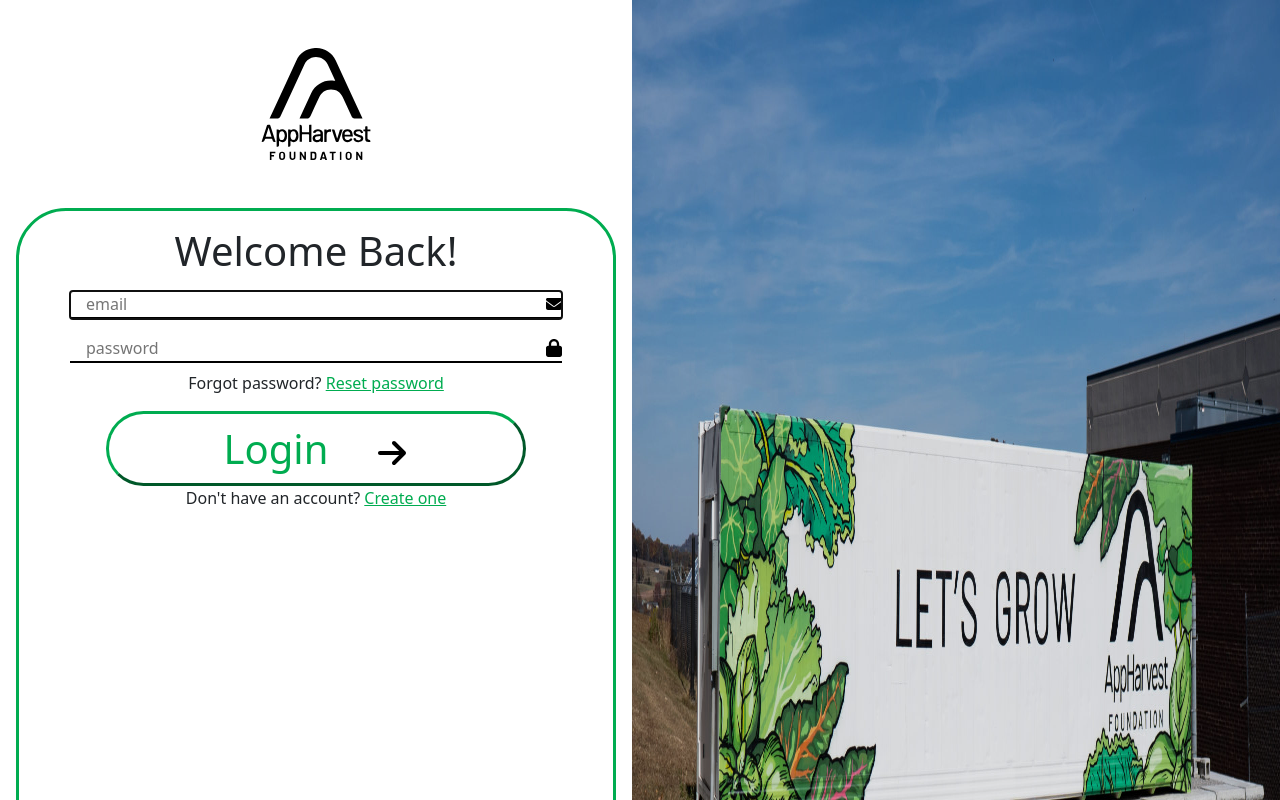
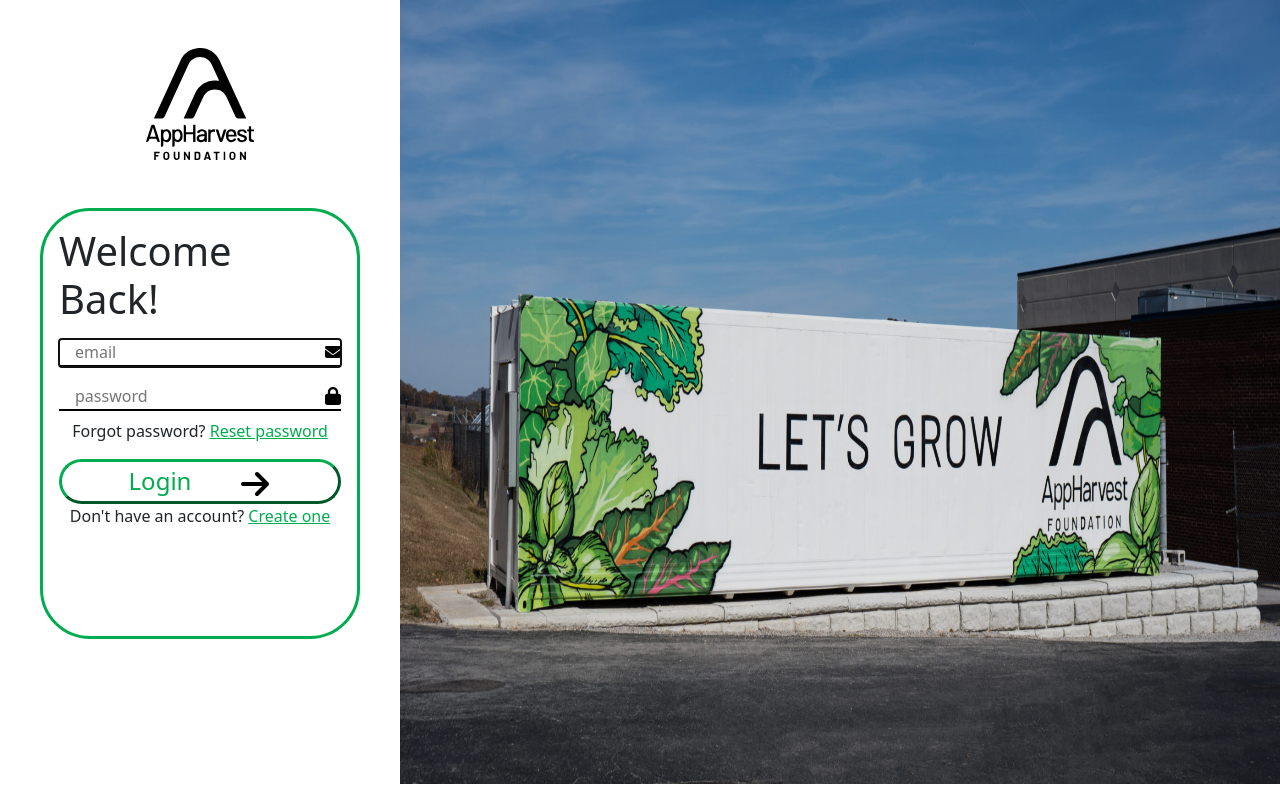
Before and after one commit to App-Harvest-UofL/App-Harvest-UI, a React (Create React App) app: page / in a window 1280 px wide. Shown: the top 800 px of the page. Built offline with nearby package versions, Linux system fonts and the light colour scheme.

Commit message:
kinda with the resizing

```diff
--- a/src/login.css
+++ b/src/login.css
@@ -1,9 +1,15 @@
 /** @format */
 .login-form-container {
-  width: 79rem;
+  width: 40%;
+
+  min-width: 23rem;
+  align-items: center;
+  height: 100%;
+
 }
 .login-page-container {
-  height: 67.5rem;
+  height:49rem;
+
 }
 .AppHarvest-logo-style {
   height: 7rem;
@@ -23,8 +29,8 @@
   border-radius: 3.125rem;
   border-color: #00ac50;
   border-width: 3px;
-  width: 600px;
-  height: 660px;
+  width: 80%;
+  height: 55%;
   margin-left: 1rem;
   margin-right: 1rem;
   padding: 1rem;
@@ -56,9 +62,9 @@
   border-radius: 3.125rem;
   border-color: #00ac50;
   border-width: 3px;
-  width: 420px;
-  height: 75px;
-  font-size: 2.5rem;
+  width: 100%;
+  height: 25%;
+  font-size: 1.5rem;
   color: #00ac50;
 }
 .register-link-style {
@@ -67,12 +73,28 @@
 .forgot-password-link-style {
   color: #00ac50
 }
+
 @media (min-width: 992px) {
+  .login-form-container {
+    width: 35%;
+    height: 100%;
+    min-width: 25rem;
+  }
 
 }
 
 @media (min-width: 1200px) {
+
+.login-form-container {
+  width: 35%;
+  height: 100%;
+  }
 }
 
 @media (min-width: 1400px) {
+
+  .login-form-container {
+    width: 35%;
+    height: 100%;
+    }
 }
--- a/src/register.css
+++ b/src/register.css
@@ -6,9 +6,9 @@
     width: 79rem;
   }
 
-  .login-page-container {
+  /* .login-page-container {
     height: 67.5rem;
-  }
+  } */
   .AppHarvest-logo-style {
     height: 7rem;
     width: 7rem;
@@ -54,13 +54,13 @@
     height: 2rem;
     width: 2rem;
   }
-  .login-button-style {
+  /* .login-button-style {
     background-color: #fff;
     border-radius: 3.125rem;
     border-color: #00ac50;
     border-width: 3px;
-    width: 420px;
-    height: 75px;
+    width: 80%;
+    height: 25%;
     font-size: 2.5rem;
     color: #00ac50;
-  }
+  } */
```
